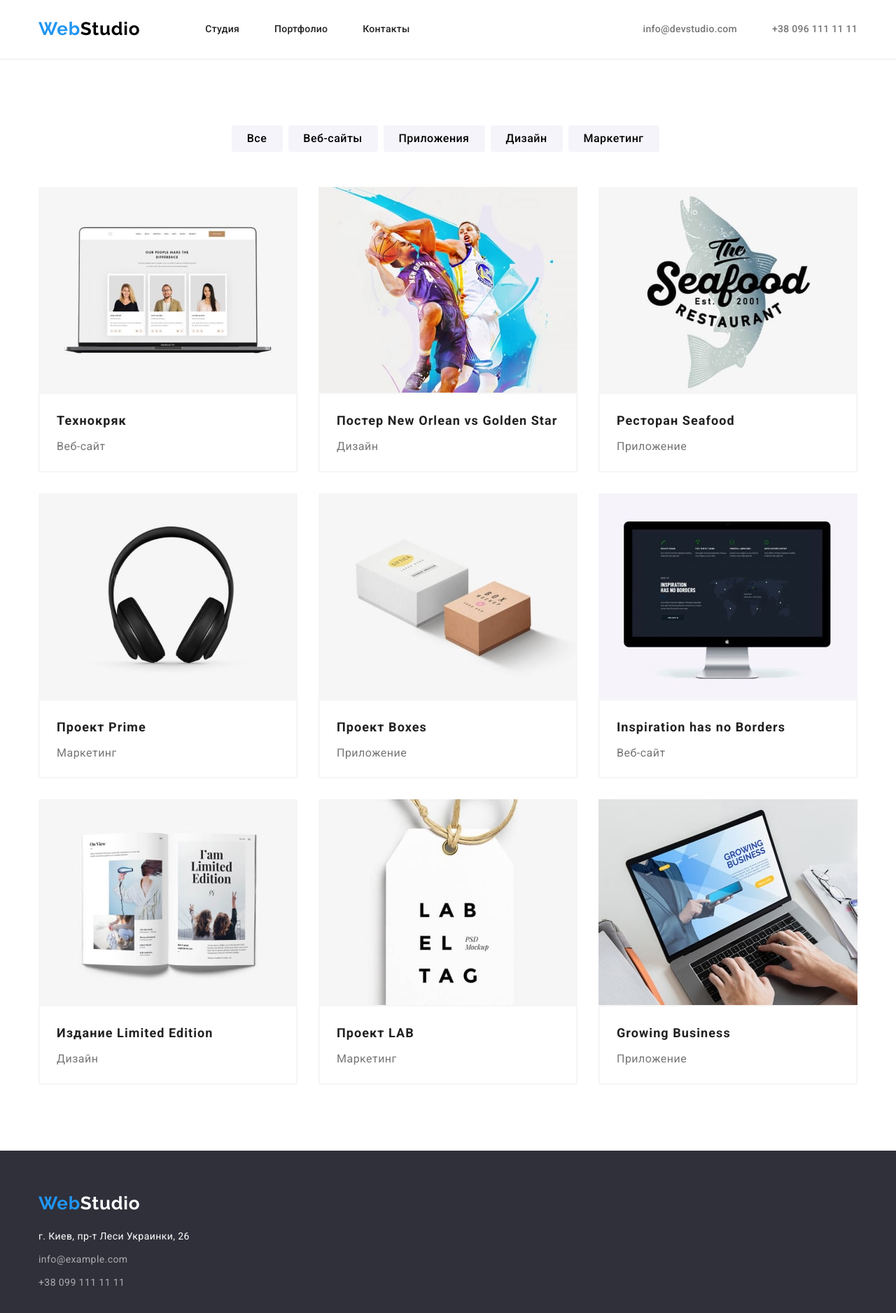
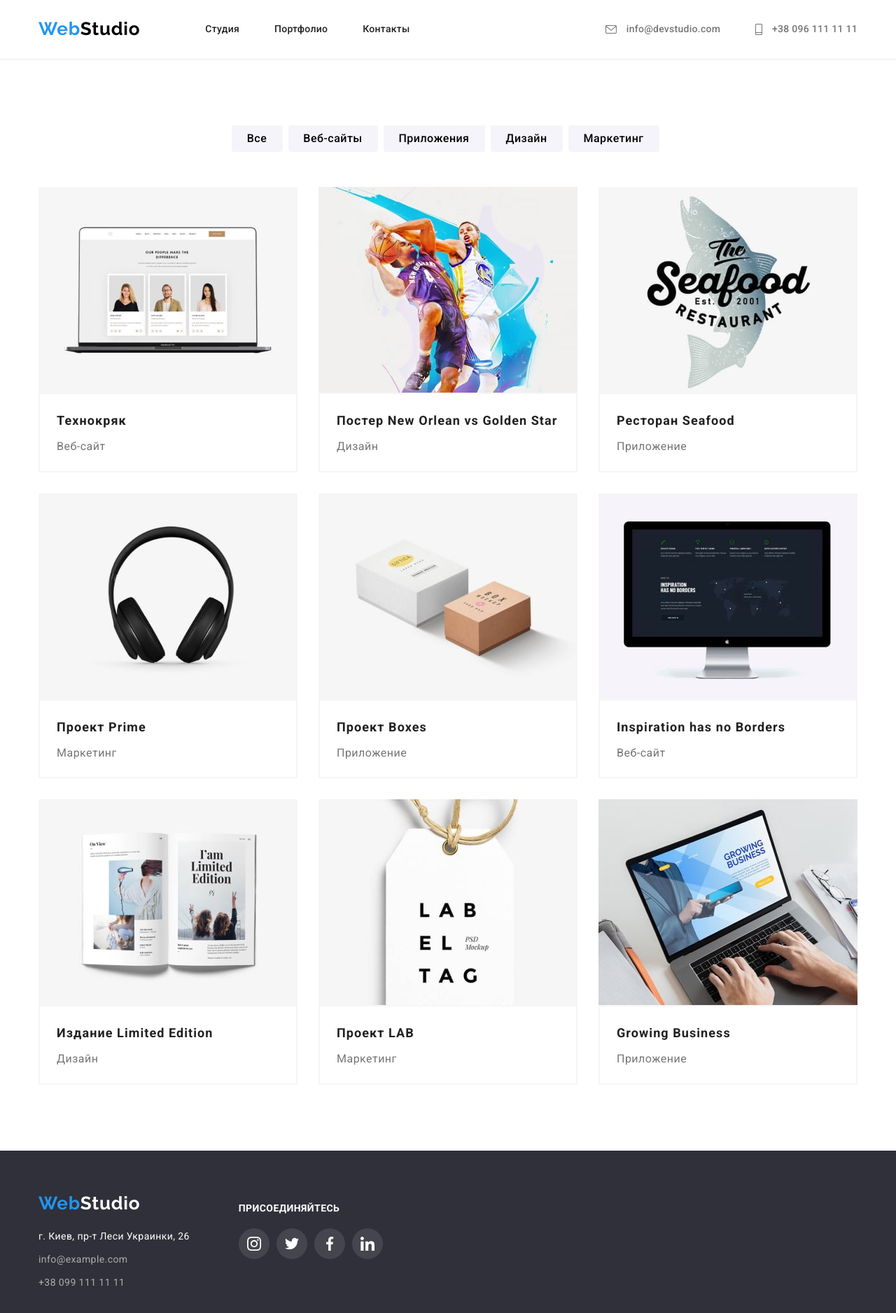
Before and after one commit to TanyaSarapina/goit-markup-hw-04, a plain HTML site: page portfolio.html in a window 1280 px wide. Shown: the whole page at 70% size. Drawn offline with nearby package versions, Linux system fonts and the light colour scheme.

Commit message:
make decorative elements

```diff
--- a/css/styles.css
+++ b/css/styles.css
@@ -91,7 +91,16 @@ img {
 .header-item:not(:last-child) {
   margin-right: 50px;
 }
-
+.header-mail,
+.header-tel {
+  display: flex;
+  fill: currentColor;
+  /* vertical-align: middle; */
+}
+.header-icon {
+  margin-right: 10px;
+  vertical-align: middle;
+}
 .header-link {
   display: block;
   font-weight: 500;
@@ -194,8 +203,7 @@ img {
 .peculiarities-item:not(:last-child) {
   margin-right: 30px;
 }
-.peculiarities-item {
-}
+
 .peculiarities-list {
   display: flex;
 }
@@ -288,9 +296,7 @@ img {
   letter-spacing: 0.03em;
   color: var(--main-title-color);
 }
-.team-list {
-  /* padding-bottom: 94px; */
-}
+
 .team-secondary-title {
   padding-bottom: 10px;
 }
@@ -380,11 +386,6 @@ img {
 
 .client-logo {
   fill: #afb1b8;
-  /* background-color: #ffffff;
-  width: 170px;
-  height: 92px;
-  border: 1px solid #AFB1B8;
-  border-radius: 4px; */
 }
 
 /* ----------------FOOTER-------------- */
@@ -425,6 +426,50 @@ img {
   background-color: #2f303a;
   padding-top: 60px;
   padding-bottom: 60px;
+}
+.footer-information {
+  display: flex;
+}
+.footer-socials-list {
+  display: flex;
+}
+.footer-socials-link {
+  width: 100%;
+  height: 100%;
+  display: flex;
+  align-items: center;
+  justify-content: center;
+  border-radius: 50%;
+  background-color: rgba(255, 255, 255, 0.1);
+}
+.footer-socials-link:hover,
+.footer-socials-link:focus {
+  background-color: var(--accent-color);
+}
+
+.footer-socials-icon {
+  fill: #ffffff;
+}
+.footer-socials-item {
+  width: 44px;
+  height: 44px;
+}
+
+.footer-socials-item:not(:last-child) {
+  margin-right: 10px;
+}
+.footer-address {
+  margin-right: 70px;
+}
+.footer-title {
+  margin-bottom: 20px;
+  color: #ffffff;
+  font-weight: 700;
+  font-size: 14px;
+  line-height: 1.14;
+  letter-spacing: 0.03em;
+  text-transform: uppercase;
+  margin-top: 15px;
 }
 /* -------------FILTR-------------------- */
 .button-projects-list {
@@ -471,6 +516,7 @@ img {
 .button-projects-btn:focus {
   background-color: var(--accent-color);
   color: #ffffff;
+  box-shadow: 0px 4px 4px rgba(0, 0, 0, 0.25);
 }
 
 /* ------------------PROJECTS------------- */
@@ -486,9 +532,10 @@ img {
   margin-right: 30px;
   margin-bottom: 30px;
 }
-.projects-foto {
-  /* margin-bottom: 20px; */
+.projects-item:hover {
+  box-shadow: 0px 4px 4px rgba(0, 0, 0, 0.25);
 }
+
 .projects-card {
   padding: 20px 24px;
   border: 2px solid #f6f6f6;
--- a/portfolio.html
+++ b/portfolio.html
@@ -33,8 +33,16 @@
                 </ul>
             </nav>
             <div class="header-right link">
-                <a class="header-mail link" href="mailto:info@devstudio.com">info@devstudio.com</a>
-                <a class="header-tel link" href="tel:+380961111111">+38 096 111 11 11</a>
+                <a class="header-mail link" href="mailto:info@devstudio.com">
+                    <svg class="header-icon" width="16" height="12">
+                        <use href="./images/icons.svg#icon-envelope"></use>
+                    </svg>
+                    info@devstudio.com</a>
+                <a class="header-tel link" href="tel:+380961111111">
+                    <svg class="header-icon" width="10" height="16">
+                        <use href="./images/icons.svg#icon-tel"></use>
+                    </svg>
+                    +38 096 111 11 11</a>
             </div>
         </div>
     </header>
@@ -52,79 +60,88 @@
                 </ul>
                 <ul class="projects-list list">
                         <li class="projects-item">
-                            <a href=""><img src="./images/portfolio/computer.jpg" alt="Фото людей на экране" class="projects-foto" width="370" height="294"></a>
+                            <a href="" class="projects-link link"><img src="./images/portfolio/computer.jpg" alt="Фото людей на экране" class="projects-foto" width="370" height="294">
                             <div class="projects-card">
                             <h2 class="projects-title">Технокряк</h2>
                             <p class="projects-text">Веб-сайт</p>
                             </div>
+                            </a>
                         </li>
                         <li class="projects-item">
-                            <a href=""><img src="./images/portfolio/orlean.jpg" alt="Спортсмены играют в баскетбол" class="projects-foto" width="370"
-                            height="294"></a>
+                            <a href=""class="projects-link link"><img src="./images/portfolio/orlean.jpg" alt="Спортсмены играют в баскетбол" class="projects-foto" width="370"
+                            height="294">
                             <div class="projects-card">
                             <h2 class="projects-title">Постер <span lang="en">New Orlean vs Golden Star</span></h2>
                             <p class="projects-text">Дизайн</p>
                             </div>
+                            </a>
                         </li>
                         <li class="projects-item">
-                            <a href=""><img src="./images/portfolio/seafood.jpg" alt="Постер с названием" class="projects-foto" width="370" height="294"></a>
+                            <a href="" class="projects-link link"><img src="./images/portfolio/seafood.jpg" alt="Постер с названием" class="projects-foto" width="370" height="294">
                             <div class="projects-card">
                             <h2 class="projects-title">Ресторан <span lang="en">Seafood</span></h2>
                             <p class="projects-text">Приложение</p>
                             </div>
+                            </a>
                         </li>
                         <li class="projects-item">
-                            <a href=""><img src="./images/portfolio/prime.jpg" alt="Наушники" class="projects-foto" width="370" height="294"></a>
+                            <a href="" class="projects-link link"><img src="./images/portfolio/prime.jpg" alt="Наушники" class="projects-foto" width="370" height="294">
                             <div class="projects-card">
                             <h2 class="projects-title">Проект <span lang="en">Prime</span></h2>
                             <p class="projects-text">Маркетинг</p>
                             </div>
+                            </a>
                         </li>
                         <li class="projects-item">
-                            <a href=""><img src="./images/portfolio/box.jpg" alt="Картонные коробки" class="projects-foto" width="370" height="294"></a>
+                            <a href="" class="projects-link link"><img src="./images/portfolio/box.jpg" alt="Картонные коробки" class="projects-foto" width="370" height="294">
                             <div class="projects-card">
                             <h2 class="projects-title">Проект <span lang="en">Boxes</span></h2>
                             <p class="projects-text">Приложение</p>
+                            </a>
                             </div>
                         </li>
                         <li class="projects-item">
-                            <a href=""><img src="./images/portfolio/borders.jpg" alt="" width="370" class="projects-foto" height="294"></a>
+                            <a href="" class="projects-link link"><img src="./images/portfolio/borders.jpg" alt="" width="370" class="projects-foto" height="294">
                             <div class="projects-card">
                             <h2 lang="en" class="projects-title">Inspiration has no Borders</h2>
                             <p class="projects-text">Веб-сайт</p>
                             </div>
+                            </a>
                         </li>
                         <li class="projects-item">
-                            <a href=""><img src="./images/portfolio/dis.jpg" alt="Женнский журнал" class="projects-foto" width="370" height="294"></a>
+                            <a href="" class="projects-link link"><img src="./images/portfolio/dis.jpg" alt="Женнский журнал" class="projects-foto" width="370" height="294">
                             <div class="projects-card">
                             <h2 class="projects-title">Издание <span lang="en">Limited Edition</span></h2>
                             <p class="projects-text">Дизайн</p>
                             </div>
+                            </a>
                         </li>
                         <li class="projects-item">
-                            <a href=""><img src="./images/portfolio/lab.jpg" alt="Бирка на веревке" class="projects-foto" width="370" height="294"></a>
+                            <a href="" class="projects-link link"><img src="./images/portfolio/lab.jpg" alt="Бирка на веревке" class="projects-foto" width="370" height="294">
                             <div class="projects-card">
                             <h2 class="projects-title">Проект <span lang="en">LAB</span></h2>
                             <p class="projects-text">Маркетинг</p>
                             </div>
+                            </a>
                         </li>
                         <li class="projects-item">
-                            <a href=""><img src="./images/portfolio/growing.jpg" alt="Человек печатает на ноутбуке" class="projects-foto" width="370"
-                            height="294"></a>
+                            <a href="" class="projects-link link"><img src="./images/portfolio/growing.jpg" alt="Человек печатает на ноутбуке" class="projects-foto" width="370"
+                            height="294">
                             <div class="projects-card">
                             <h2 lang="en" class="projects-title">Growing Business</h2>
                             <p class="projects-text">Приложение</p>
                             </div>
+                            </a>
                         </li>
                     </ul>
                     </div>
                 </section>
-
-
                </main>
         <!-- Контакты -->
         <footer class="footer">
             <div class="container">
+                <div class="footer-information">
+                    <div class="footer-address">
                         <a href="./index.html" class="footer-logo link">Web<span class="footer-logo-part">Studio</span></a>
                         <address class="contact-address">
                             <ul class="contact-address-list list">
@@ -138,7 +155,42 @@
                                     <a href="tel:+380991111111" class="contact-address-tel link">+38 099 111 11 11</a>
                                 </li>
                             </ul>
+                    </div>
                     </address>
+                    <div class="footer-title-icon">
+                        <h3 class="footer-title">присоединяйтесь</h3>
+                        <ul class="footer-socials list footer-socials-list">
+                            <li class="footer-socials-item link">
+                                <a href="" class="footer-socials-link">
+                                    <svg class="footer-socials-icon" width="20" height="20">socials
+                                        <use href="./images/icons.svg#icon-instagram"></use>
+                                    </svg>
+                                </a>
+                            </li>
+                            <li class="footer-socials-item link">
+                                <a href="" class="footer-socials-link">
+                                    <svg class="footer-socials-icon" width="20" height="20">
+                                        <use href="./images/icons.svg#icon-twitter"></use>
+                                    </svg>
+                                </a>
+                            </li>
+                            <li class="footer-socials-item link">
+                                <a href="" class="footer-socials-link">
+                                    <svg class="footer-socials-icon" width="20" height="20">
+                                        <use href="./images/icons.svg#icon-facebook"></use>
+                                    </svg>
+                                </a>
+                            </li>
+                            <li class="footer-socials-item link">
+                                <a href="" class="footer-socials-link">
+                                    <svg class="footer-socials-icon" width="20" height="20">
+                                        <use href="./images/icons.svg#icon-linkedin"></use>
+                                    </svg>
+                                </a>
+                            </li>
+                        </ul>
+                    </div>
+                </div>
             </div>
         </footer>
       </body>
```
Also changed, not shown: index.html (+51 -6 lines). Lines whose indentation alone changed are shown as unchanged.
